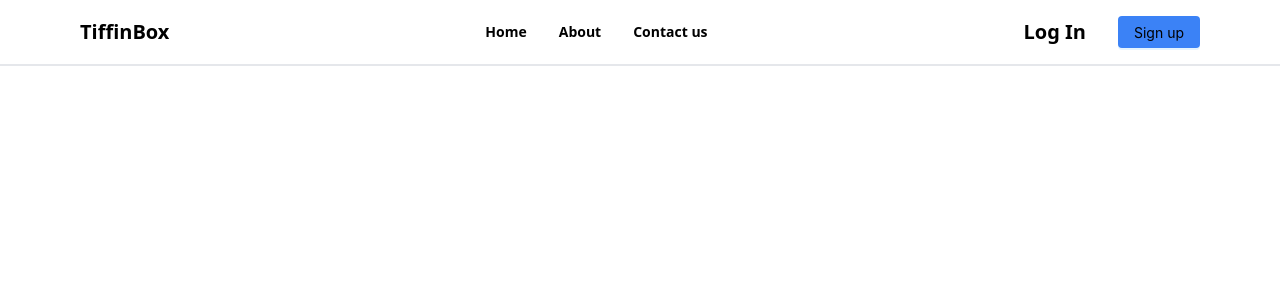
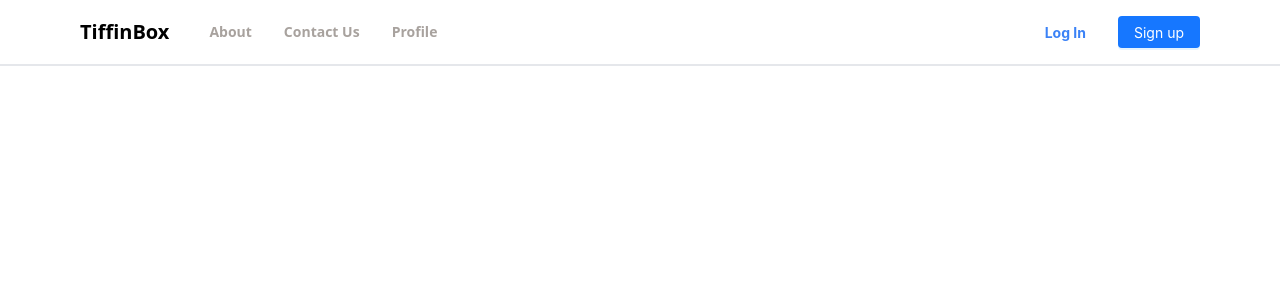
Before and after one commit to thefstalphabet/tiffin-box-ui, a React (Create React App) app: page / in a window 1280 px wide. Shown: the top 300 px of the page. Built offline with nearby package versions, Linux system fonts and the light colour scheme.

Commit message:
update:create about file and fix text and icon color

```diff
--- /dev/null
+++ b/src/Componets/About/About.tsx
@@ -0,0 +1,7 @@
+import React from 'react'
+
+export default function About() {
+  return (
+    <div>About</div>
+  )
+}
--- a/src/Componets/Header/Header.tsx
+++ b/src/Componets/Header/Header.tsx
@@ -1,44 +1,51 @@
 import { Button } from "antd";
-import { UnorderedListOutlined, CloseOutlined } from "@ant-design/icons";
 import { IProps } from "../../Interfaces/Components/Header.interface";
+import { FontAwesomeIcon } from "@fortawesome/react-fontawesome";
+import { faBars } from "@fortawesome/free-solid-svg-icons";
+import { items } from "../../Configs/MenuItems";
+import { Link } from "react-router-dom";
 export default function Header(props: IProps) {
   const { setSideMenuVisibility, visibilitymenu } = props;
   return (
     <div className="flex justify-between items-center bg-white text-white p-4 px-20 border-b-2">
-      <div className="items-center">
+      <div className="items-center flex">
         <h1 className="text-xl font-bold text-black">TiffinBox</h1>
-      </div>
-      <div className="items-center  space-x-8 md:flex hidden">
-        <li className="text-black font-bold text-sm text-end list-none">
-          Home
-        </li>
-        <li className="text-black font-bold text-sm text-end list-none">
-          About
-        </li>
-        <li className="text-black font-bold text-sm text-end list-none">
-          Contact us
-        </li>
+        <div className="items-center  space-x-8 md:flex hidden mx-10">
+          <li className=" text-sm text-end list-none font-semibold text-stone-400">
+            <Link to="/about">About</Link>
+          </li>
+          <li className="text-stone-400 font-semibold text-sm text-end list-none ">
+            Contact Us
+          </li>
+          <li className="text-stone-400 font-semibold text-sm text-end list-none">
+            Profile
+          </li>
+          {/* {items.map((data) => (
+            <div key={data?.key}>
+              <h1 className="text-black font-semibold text-sm text-end list-none">
+                {data?.label}
+              </h1>
+            </div>
+          ))} */}
+        </div>
       </div>
       <div className="flex items-center space-x-4">
-        <h1 className="mr-4 text-black font-bold text-xl">Log In</h1>
+        <Button type="text" block className="text-blue-500 font-bold">
+          Log In
+        </Button>
         <Button
-          className=" bg-blue-500 text-black rounded hover:bg-blue-600 focus:outline-none cursor-pointer  text-center  md:flex hidden"
+          className="text-white rounded focus:outline-none cursor-pointer  text-center  md:flex hidden"
           type="primary"
         >
           Sign up
         </Button>
-        <button
+        <FontAwesomeIcon
+          icon={faBars}
+          className="text-xl text-black flex md:hidden "
           onClick={() => {
-            setSideMenuVisibility(!visibilitymenu);
+            setSideMenuVisibility(true);
           }}
-          className="flex md:hidden"
-        >
-          {visibilitymenu ? (
-            <CloseOutlined className="text-xl text-black" />
-          ) : (
-            <UnorderedListOutlined className="text-xl text-black" />
-          )}
-        </button>
+        />
       </div>
     </div>
   );
--- a/src/Componets/SideMenu/SideMenu.tsx
+++ b/src/Componets/SideMenu/SideMenu.tsx
@@ -1,26 +1,16 @@
-import { Menu } from "antd";
+import { Menu,Button } from "antd";
 import { items } from "../../Configs/MenuItems";
 import { IProps } from "../../Interfaces/Components/SideMenu.interface";
-import { CloseOutlined } from "@ant-design/icons";
 import { faXmark } from "@fortawesome/free-solid-svg-icons";
 import { FontAwesomeIcon } from "@fortawesome/react-fontawesome";
-
 export default function SideMenu(props: IProps) {
   const { visibility, setSideMenuVisibility } = props;
   return (
     <div className="flex md:hidden">
       {visibility && (
-        <div
-          style={{
-            position: "fixed",
-            top: 0,
-            right: 0,
-            background: "white",
-            boxShadow: "-3px 0px 6px rgba(0, 0, 0, 0.1)",
-          }}
-        >
-          <header style={{ textAlign: "right", padding: "16px" }}>
-            <FontAwesomeIcon
+        <div className="fixed top-0 right-0 bg-white shadow-md  h-full">
+          <header className="text-right p-4">
+            <FontAwesomeIcon className="text-stone-400"
               onClick={() => {
                 setSideMenuVisibility(false);
               }}
@@ -28,15 +18,17 @@ export default function SideMenu(props: IProps) {
             />
           </header>
           <Menu
-            style={{
-              width: "256px",
-              height: "100vh",
-            }}
+            className=" w-64"
             defaultSelectedKeys={["1"]}
             defaultOpenKeys={["sub1"]}
             mode="inline"
             items={items}
           />
+          <div className="p-4 my-10">
+            <Button className="w-full bg-blue-500 text-white font-bold" type="primary">
+              Lon In
+            </Button>
+          </div>
         </div>
       )}
     </div>
--- a/src/Componets/index.js
+++ b/src/Componets/index.js
@@ -0,0 +1,3 @@
+import About from "./About/About";
+
+export { About };
--- a/src/Configs/MenuItems.tsx
+++ b/src/Configs/MenuItems.tsx
@@ -1,24 +1,20 @@
-import {
-  HomeOutlined,
-  UsergroupAddOutlined,
-  ContactsOutlined,
-} from "@ant-design/icons";
 import { ItemType, MenuItemType } from "antd/es/menu/hooks/useItems";
-
+import { FontAwesomeIcon } from "@fortawesome/react-fontawesome";
+import { faUser,faPhone,faAddressCard } from "@fortawesome/free-solid-svg-icons";
 export const items: ItemType<MenuItemType>[] = [
   {
     key: "sub1",
-    label: "Home",
-    icon: <HomeOutlined />,
+    label: "About",
+    icon: <FontAwesomeIcon icon={faAddressCard}/>,
   },
   {
     key: "sub2",
-    label: "About",
-    icon: <UsergroupAddOutlined />,
+    label: "Contact Us",
+    icon: <FontAwesomeIcon icon={faPhone} />,
   },
   {
     key: "sub3",
-    label: "CntactUs",
-    icon: <ContactsOutlined />,
+    label: "Profile",
+    icon: <FontAwesomeIcon icon={faUser} />,
   },
 ];
--- a/src/Configs/Routes.tsx
+++ b/src/Configs/Routes.tsx
@@ -1,12 +1,16 @@
 import { IRoutes } from "../Interfaces/Configs/Routes.interface";
 import { Home, PageNotFound } from "../Routes";
-
+import { About } from "../Componets";
 export const routes: Array<IRoutes> = [
   {
     path: "/",
     element: <Home />,
   },
   {
+    path: "/about",
+    element: <About />,
+  },
+  {
     path: "*",
     element: <PageNotFound />,
   },
--- a/src/Routes/Home/Home.tsx
+++ b/src/Routes/Home/Home.tsx
@@ -1,6 +1,7 @@
 import React, { useState } from "react";
 import Header from "../../Componets/Header/Header";
 import SideMenu from "../../Componets/SideMenu/SideMenu";
+import { About } from "../../Componets";
 const Home = () => {
   const [sideMenuOpen, setSideMenuOpen] = useState(false);
   return (
```
